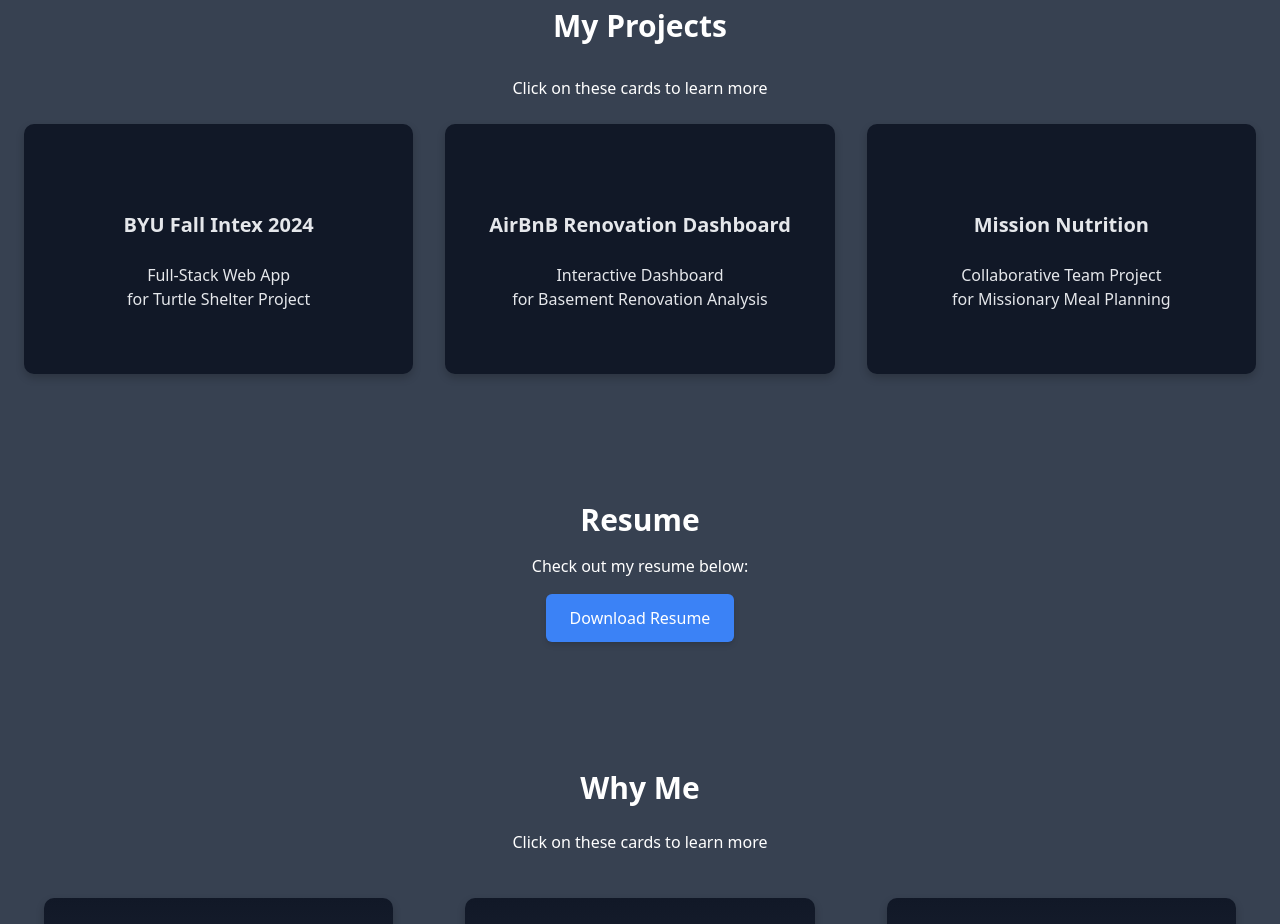
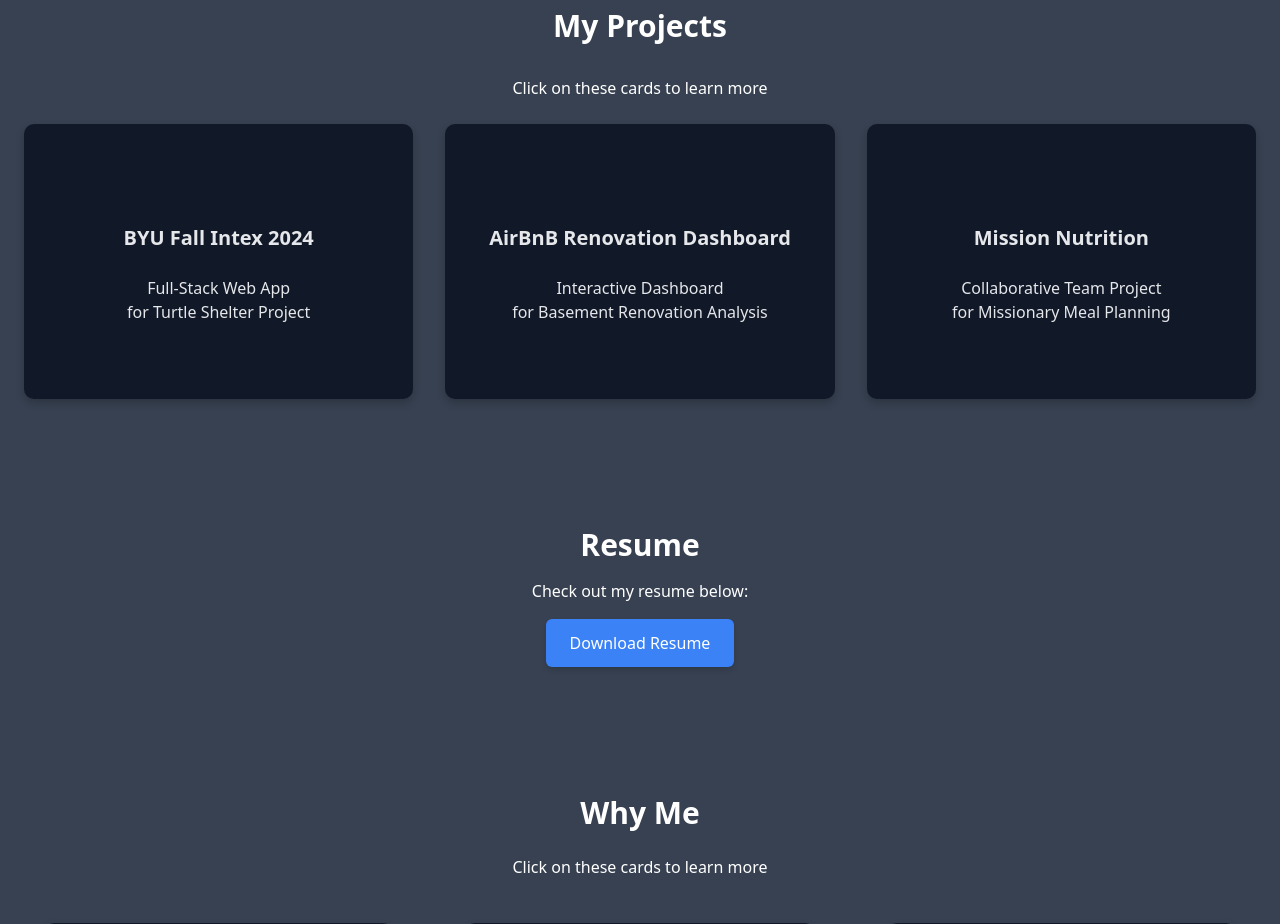
Before and after one commit to Master-004/my-website, a website: page index.html in a window 1280 px wide. Shown: the part 880-1804 px from the top of the page. Drawn offline with nearby package versions, Linux system fonts and the light colour scheme.

Commit message:
Fixed card height..again

```diff
--- a/styles.css
+++ b/styles.css
@@ -212,7 +212,7 @@ ul li {
 }
 
 .flip-card {
-  height: 250px; /* Maintain fixed height for flip-card */
+  height: 275px; /* Maintain fixed height for flip-card */
 }
 
 .flip-card1 {
```
